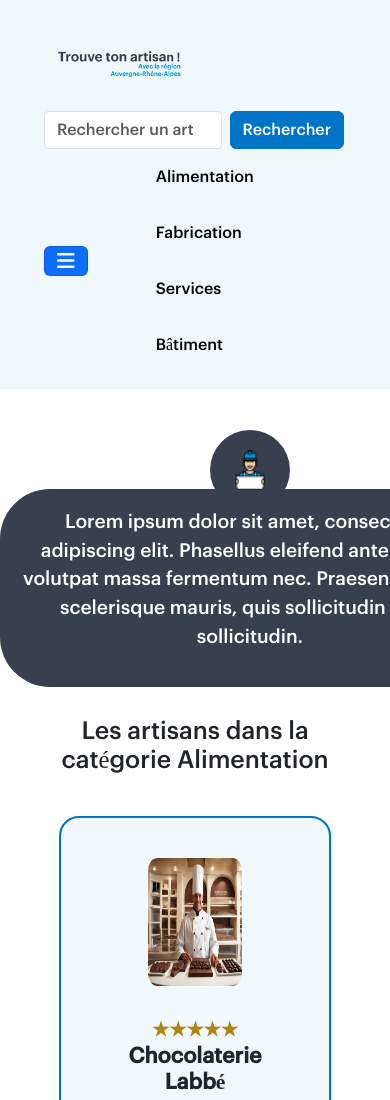
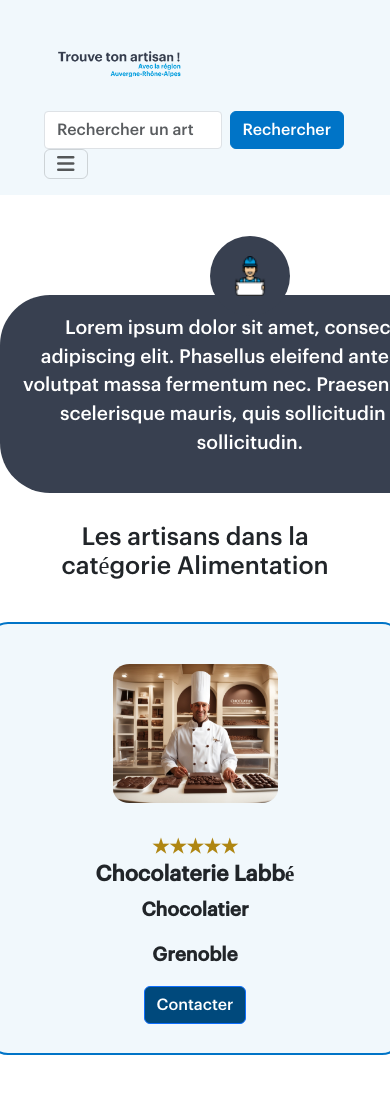
Before and after one commit to SINJ1/TrouveTonArtisan, an Angular app: page /category/Alimentation in a window 390 px wide. Shown: the top 1100 px of the page. Built offline with nearby package versions, Linux system fonts and the light colour scheme.

Commit message:
first commit

```diff
--- a/src/app/header/header.component.html
+++ b/src/app/header/header.component.html
@@ -1,4 +1,4 @@
-<nav class="navbar navbar-expand-lg">
+<nav class="navbar navbar-expand-lg justify-content-between">
     <div class="container-fluid">
       <a class="navbar-brand" [routerLink]="['/']"><img src="../assets/img/Logo.png" alt="Logo Trouve ton artisan ! Avec la région Auvergne-Rhône-Alpes"/></a>
 
@@ -6,10 +6,10 @@
         <input class="form-control" type="search" placeholder="Rechercher un artisan" aria-label="Search" [(ngModel)]="searchQuery" name="search">
         <button class="btn btn-primary" type="submit">Rechercher</button>
       </form>
-      <button class="navbar-toggler text-uppercase font-weight-bold bg-primary text-white rounded" type="button" data-bs-toggle="collapse" data-bs-target="#navbarResponsive" aria-controls="navbarResponsive" aria-expanded="false" aria-label="Toggle navigation">
+      <button class="navbar-toggler" type="button" data-bs-toggle="collapse" data-bs-target="#navbarResponsive" aria-controls="navbarResponsive" aria-expanded="false" aria-label="Toggle navigation">
         <i class="fas fa-bars"></i>
-      </button>
-      <div class="d-flex justify-content-center flex-grow-1 ">
+    </button>
+    <div class="collapse navbar-collapse" id="navbarResponsive">
         <ul class="navbar-nav mx-auto">
         <li class="nav-item mx-0 mx-lg-1"><a [routerLink]="['/category', 'Alimentation']" class="nav-link py-3 px-0 px-lg-3 rounded">Alimentation</a></li>
         <li class="nav-item mx-0 mx-lg-1"><a [routerLink]="['/category', 'Fabrication']" class="nav-link py-3 px-0 px-lg-3 rounded">Fabrication</a></li>
@@ -18,4 +18,3 @@
         </ul>
       </div>
     </div>
-  </nav>
--- a/src/styles.scss
+++ b/src/styles.scss
@@ -54,21 +54,11 @@ body {
     border-color: var(--color4);
 }
 
-@media (max-width: 425px) {
-
+@media (min-width: 481px) and (max-width: 768px) {
     .card {
-        width: 17rem;
+        width: 50%; // Ajuster la largeur pour les tablettes
+        margin: 10px; // Ajuster la marge pour les tablettes
     }
-
-}
-@media (min-width: 426px) {
-    .card {
-        width: 17rem;
-        margin-left: 20px;
-
-    }
-
-
 }
 @media (min-width: 1024px) {
     .card{
```
Also changed, not shown: 1 other file (tests, documents, lock files or other folders).
